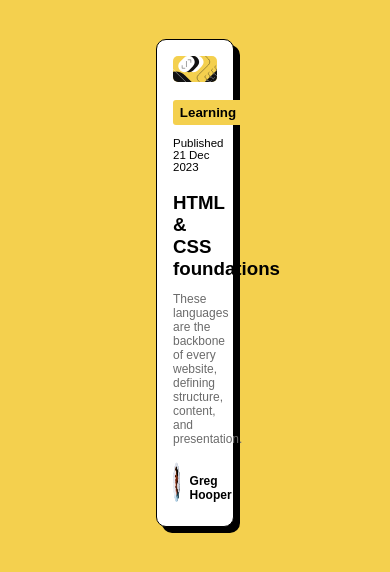
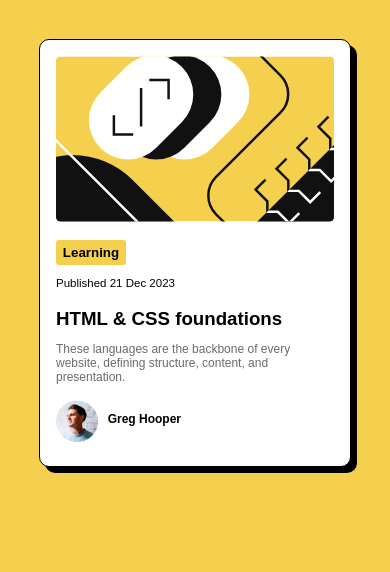
Before and after one commit to okaragbafavour-jpgn/Favourite, a plain HTML site: page index.html in a window 390 px wide. Drawn offline with Linux system fonts and the light colour scheme.

Commit message:
Add files via upload

```diff
--- a/style.css
+++ b/style.css
@@ -74,3 +74,8 @@ h3:hover {
     font-weight: bold;
     font-size: 12px;
 }
+@media screen and (max-width:600px){
+    .container{
+        width: 80%;
+    }
+}
```
